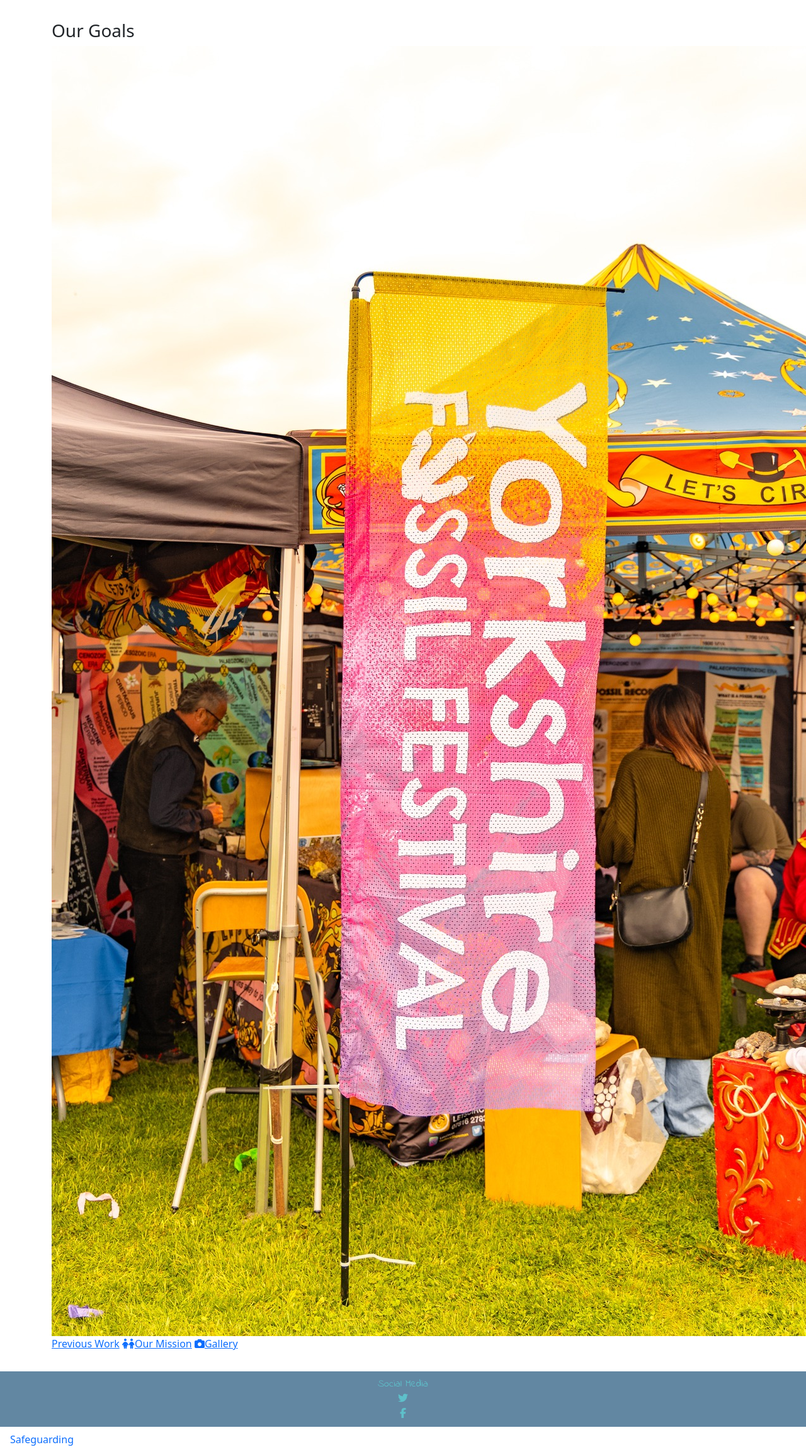
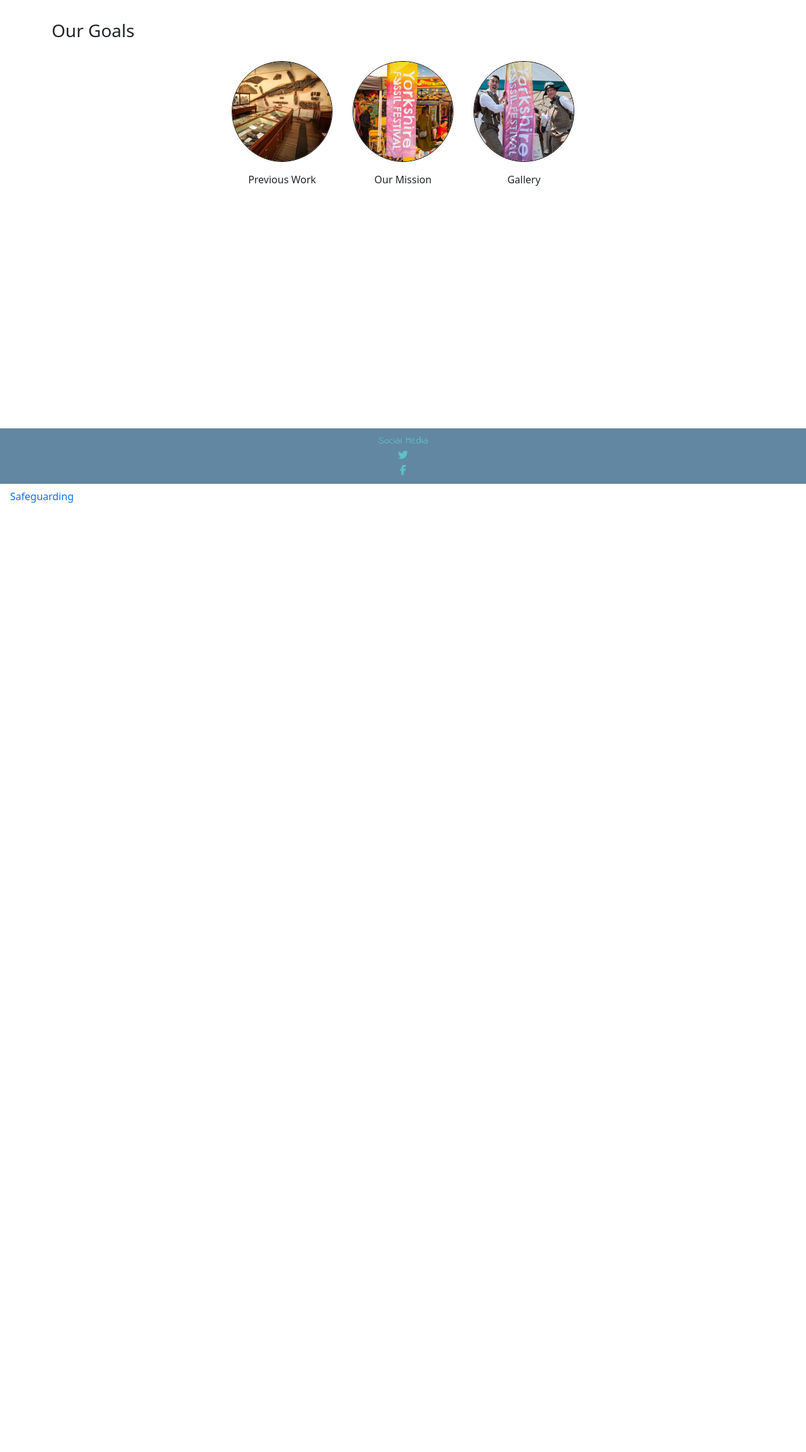
Before and after one commit to HollyT85/ESO2, a Django app: page /mission/ in a window 1280 px wide; the page is wider, and only the part inside the window is pictured. Shown: the part 114-2419 px from the top of that part at 63% size. After the commit the page ends 912 px from the top of that part, so only its background shows below. Run offline with Django 5.2, Linux system fonts and the light colour scheme; some libraries are stand-ins or nearby versions.

Commit message:
improved layout

```diff
--- a/mission/templates/mission/plan.html
+++ b/mission/templates/mission/plan.html
@@ -4,9 +4,20 @@
 {% block content %}
 <div class="container">
 <h3>Our Goals</h3>
-<a href="{% url 'mission:work' %}"> <img class="circlephoto" src="{% static 'media/images/general/banner.jpg'%}" class="d-block w-100" alt="Fossil Festival Banner"></i> Previous Work</a>
-<a href="{% url 'mission:mission' %}"><i class="fa-solid fa-children"></i>Our Mission</a>
-<a href="{% url 'mission:gallery' %}"><i class="fa-solid fa-camera"></i>Gallery</a>
+<section>
+    <a class="sub" href="{% url 'mission:work' %}">
+        <img class="circlephoto" src="{% static 'media/images/general/whitbymuseum.jpg'%}" alt="Whitby Museum">
+        Previous Work
+    </a>
 
-</div>
+    <a class="sub" href="{% url 'mission:mission' %}">
+        <img class="circlephoto" src="{% static 'media/images/general/banner.jpg'%}" alt="Children enjoying rock activities">
+        Our Mission
+    </a>
+
+    <a class="sub" href="{% url 'mission:gallery' %}">
+        <img class="circlephoto" src="{% static 'media/images/general/performers.jpg'%}" alt="Performers with the YFF banner">
+        Gallery
+    </a>
+</section>
 {% endblock %}
--- a/static/css/base.css
+++ b/static/css/base.css
@@ -99,5 +99,45 @@
 }
 
 .circlephoto {
+    border-radius: 50%;
+    border: 1px black solid;
+    width: 10rem;
+    height: 10rem;
+}
 
+/* Goals section layout */
+section {
+    display: flex;
+    justify-content: center;
+    gap: 2rem;              /* space between items */
+    flex-wrap: wrap;        /* allows wrapping if needed */
+    text-align: center;
+    margin-top: 2rem;
 }
+
+/* Remove default paragraph spacing */
+section p {
+    margin: 0;
+}
+
+/* Make links stack image above text */
+.sub {
+    display: flex;
+    flex-direction: column;
+    align-items: center;
+    text-decoration: none;
+    color: inherit;
+    gap: 1rem;              /* space between image and heading text */
+}
+
+/* Mobile layout */
+@media (max-width: 768px) {
+    section {
+        flex-direction: column;
+        align-items: center;
+    }
+
+    .sub {
+        margin-bottom: 2rem;  /* space between stacked items */
+    }
+}
```
Also changed, not shown: static/media/images/general/banner.jpg, static/media/images/general/kidsrocks.jpg (added), static/media/images/general/performers.jpg (added), static/media/images/general/whitbymuseum.jpg (added).
